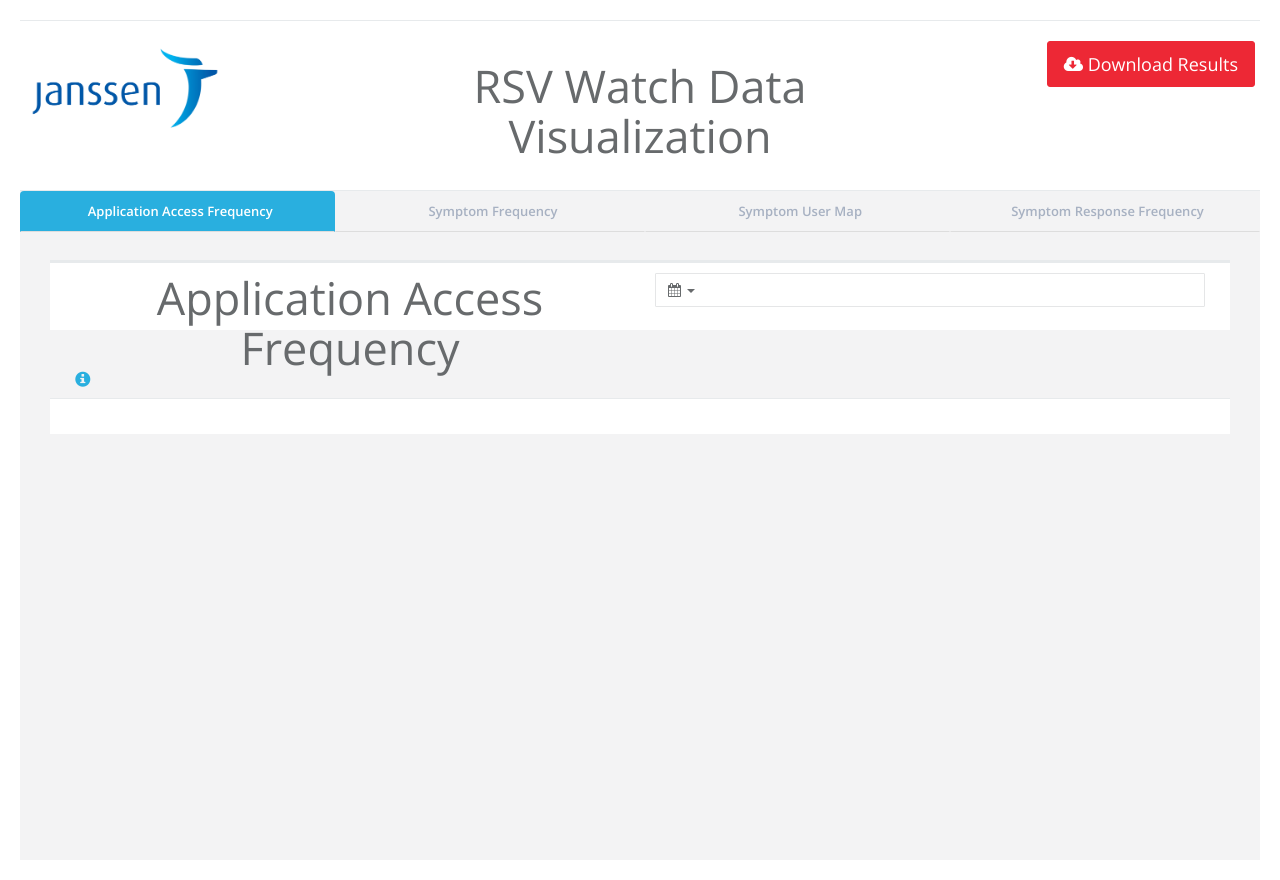
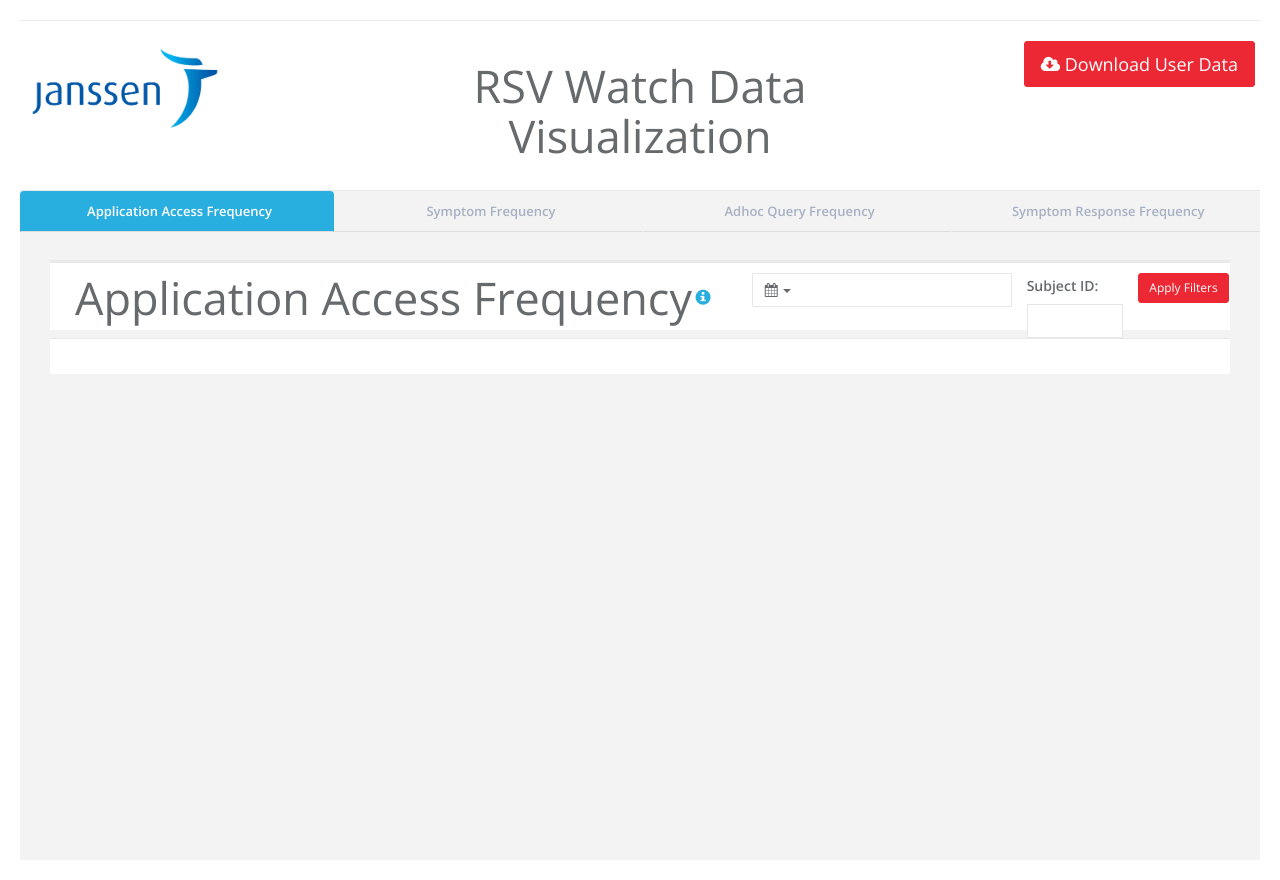
Before and after one commit to Naim08/RSV-Visualization, a Django app: template rsvdemo/templates/index.html in a window 1280 px wide. Run offline with Django 3.2, Linux system fonts and the light colour scheme; the template is opened without the code that fills it, so the values that code supplies are empty; some libraries are stand-ins or nearby versions.

Commit message:
Adding filtering input

```diff
--- a/rsvdemo/templates/index.html
+++ b/rsvdemo/templates/index.html
@@ -63,7 +63,7 @@
 
 
                             <div class="col-lg-3 text-right" style="padding-right: 5px">
-                                <button class="btn btn-lg btn-danger" href="/download?docname={{savedDocument}}"><a style="color: white; text-align: center;" href="/download?docname={{savedDocument}}"><i class="fa fa-cloud-download"></i> Download Results</a></button>
+                                <button class="btn btn-lg btn-danger" href="/download?docname={{savedDocument}}"><a style="color: white; text-align: center;" href="/download?docname={{savedDocument}}"><i class="fa fa-cloud-download"></i> Download User Data</a></button>
                             </div>
                         </div>
 
@@ -91,7 +91,7 @@
                         <ul id="tabNav" class="nav nav-tabs nav-justified">
                             <li><a id="appAccessTab" class="activeTab" onclick="changeTab(this, appAccessContainer)">Application Access Frequency</a></li>
                             <li><a id="sympFreqTab" onclick="changeTab(this, sympFreqContainer)">Symptom Frequency</a></li>
-                            <li><a id="userSympMapTab" onclick="changeTab(this, userSympMapContainer)">Symptom User Map</a></li>
+                            <li><a id="userSympMapTab" onclick="changeTab(this, userSympMapContainer)">Adhoc Query Frequency</a></li>
                             <li><a id="sympResponseTab" onclick="changeTab(this, sympResponseContainer)">Symptom Response Frequency</a></li>
                         </ul>
 
@@ -102,7 +102,7 @@
                             <div class="col-lg-12">
                                 <div class="ibox float-e-margins">
                                     <div class="ibox-title">
-                                        <div class="col-lg-6">
+                                        <div class="col-lg-7">
                                             <h1 style="text-align: center; margin-top: 0px; display: inline-block;"><span class="headername"></span>Application Access Frequency</h1>
                                             <a class="icon" data-toggle="modal" data-target="#ForecastedModal" style="display: inline-block; position: relative; z-index: 10;">
 
@@ -111,13 +111,29 @@
                                             </a>
                                         </div>
 
-                                         <div class="col-lg-0"></div>
-                                            <div class="col-lg-6">
-                                                <div id="reportrange" class="form-control">
-                                                    <i class="fa fa-calendar"></i>
-                                                    <span></span> <b class="caret"></b>
+
+                                        <div class="col-lg-3">
+                                            <div id="reportrange" class="form-control">
+                                                <i class="fa fa-calendar"></i>
+                                                <span></span> <b class="caret"></b>
+                                            </div>
+                                        </div>
+
+                                        <div class="col-lg-1">
+                                            <div class="row">
+                                                <h4 style="float: left; padding-right: 15px">Subject ID: </h4>
+                                                <div class="input-group">
+                                                  <span class="input-group-btn">
+                                                  <input type="text" class="form-control">
                                                 </div>
                                             </div>
+                                        </div>
+
+                                        <div class="col-lg-1">
+                                            <div class="input-group">
+                                              <button class="btn btn-sm btn-danger" data-placement="top">Apply Filters</button>
+                                            </div>
+                                        </div>
 
                                         </div>
                                     <div class="ibox-content" display="inline-block">
@@ -163,7 +179,12 @@
                                             </div>
                                         </div>
 
-
+                                        <div class="col-lg-3">
+                                            <div id="reportrange" class="form-control">
+                                                <i class="fa fa-calendar"></i>
+                                                <span></span> <b class="caret"></b>
+                                            </div>
+                                        </div>
                                         <div class="col-lg-1">
                                             <div class="row">
                                                 <h4 style="float: left; padding-right: 15px">Subject ID: </h4>
@@ -197,7 +218,7 @@
                                 <div class="ibox float-e-margins">
                                     <div class="ibox-title">
                                         <div class="col-lg-6">
-                                            <h1 style="text-align: center; margin-top: 0px; display: inline-block;"><span class="headername"></span>Symptom User Map</h1>
+                                            <h1 style="text-align: center; margin-top: 0px; display: inline-block;"><span class="headername"></span>Adhoc Query Frequency</h1>
                                             <a class="icon" data-toggle="modal" data-target="#ForecastedModal" style="display: inline-block; position: relative; z-index: 10;">
                                                 <span class="glyphicon glyphicon-info-sign" style="display: inline-block; color: #29AFDF; font-size: 1.2em; top: -10px"></span>
                                             </a>
@@ -219,13 +240,57 @@
                                 <div class="ibox float-e-margins">
                                     <div class="ibox-title">
                                         <div class="col-lg-6">
-                                            <h1 style="text-align: center; margin-top: 0px; display: inline-block;"><span class="headername"></span>Symptom Response Frequency</h1>
+                                            <h1 style="text-align: center; margin-top: 0px; display: inline-block;"><span class="headername"></span>COUGHING: Response Frequency</h1>
                                             <a class="icon" data-toggle="modal" data-target="#ForecastedModal" style="display: inline-block; position: relative; z-index: 10;">
                                                 <span class="glyphicon glyphicon-info-sign" style="display: inline-block; color: #29AFDF; font-size: 1.2em; top: -10px"></span>
                                             </a>
                                         </div>
 
+                                        <div class="col-lg-1">
+                                            <div class="ibox-tools">
+                                                <a class="dropdown-toggle" data-toggle="dropdown" href="graph_flot.html#">
+                                                    <button class="btn btn-sm btn-danger" data-placement="top">Select Symptom</button>
+                                                </a>
+                                                <ul class="dropdown-menu" id="symptomDD">
+
+                                                    <li class="dropdown-item" href="#"><a>Feeding Issues</a></li>
+                                                    <li class="dropdown-item" href="#"><a>Dehydration</a></li>
+                                                    <li class="dropdown-item" href="#"><a>Difficulty Breathing </a></li>
+                                                    <li class="dropdown-item" href="#"><a>Runny Nose</a></li>
+                                                    <li class="dropdown-item" href="#"><a>Coughing</a></li>
+                                                    <li class="dropdown-item" href="#"><a>Respiratory Noise</a></li>
+                                                    <li class="dropdown-item" href="#"><a>Medical Intervention</a></li>
+                                                    <li class="dropdown-item" href="#"><a>No Symptoms Logged</a></li>
+
+                                                </ul>
+                                            </div>
+                                        </div>
+
+                                        <div class="col-lg-3">
+                                            <div id="reportrange" class="form-control">
+                                                <i class="fa fa-calendar"></i>
+                                                <span></span> <b class="caret"></b>
+                                            </div>
+                                        </div>
+                                        <div class="col-lg-1">
+                                            <div class="row">
+                                                <h4 style="float: left; padding-right: 15px">Subject ID: </h4>
+                                                <div class="input-group">
+                                                  <span class="input-group-btn">
+                                                  <input type="text" class="form-control">
+                                                </div>
+                                            </div>
+                                        </div>
+
+                                        <div class="col-lg-1">
+                                            <div class="input-group">
+                                              <button class="btn btn-sm btn-danger" data-placement="top">Apply Filters</button>
+                                            </div>
+                                        </div>
                                     </div>
+
+
+
                                     <div class="ibox-content" display="inline-block">
 
 
```
